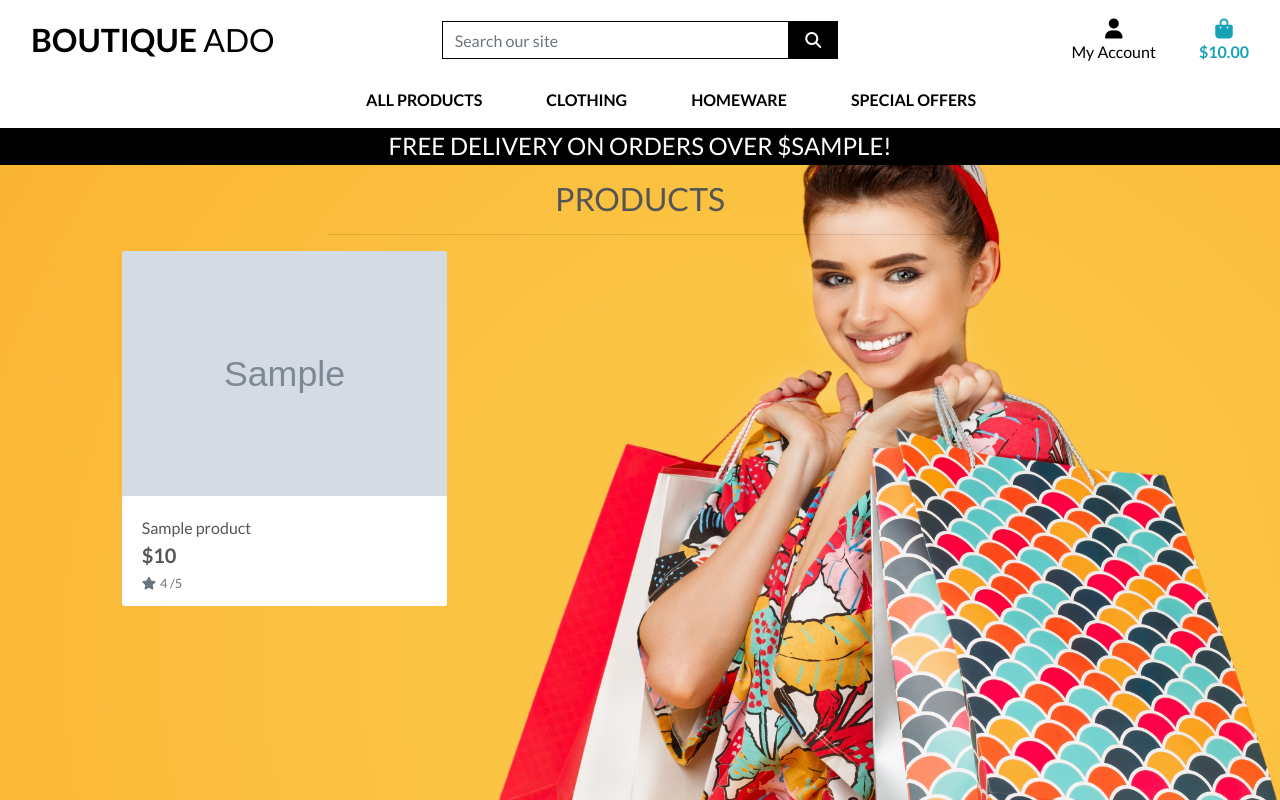
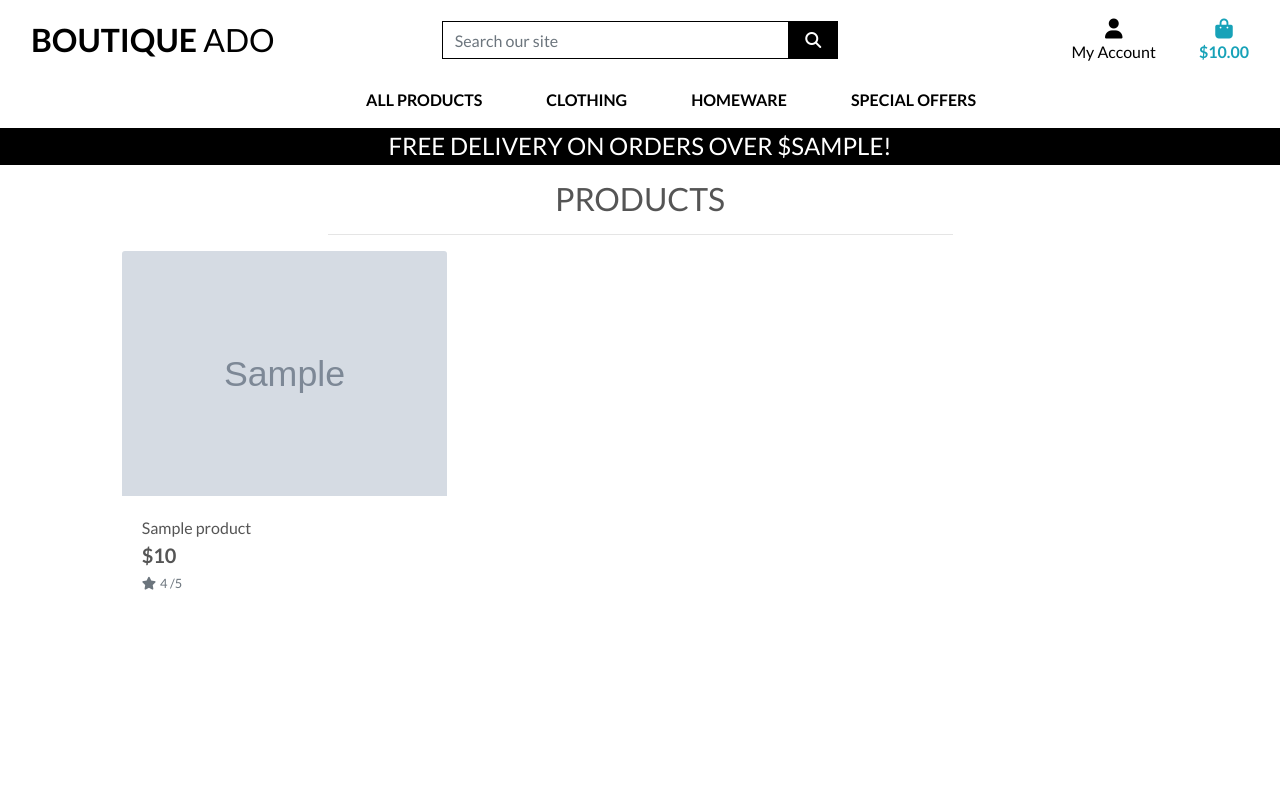
Before and after one commit to molnarlin/boutique_ado_v1, a Django app: template products/templates/products/products.html in a window 1280 px wide. Run offline with Django 3.2, Linux system fonts and the light colour scheme; the template is opened without the code that fills it: most values are stand-ins (such as "Sample title", 1, 10 or a date in 2020); grey boxes marked "Sample" are stand-in pictures; parts of the project's set-up code (start-up, migrations or seed data) failed here and were passed over; some libraries are stand-ins or nearby versions.

Commit message:
started product template

```diff
--- a/static/css/base.css
+++ b/static/css/base.css
@@ -60,6 +60,16 @@ body {
     background: #000 !important;
 }
 
+.overlay {
+    height: 100%;
+    width: 100%;
+    top: 0;
+    left: 0;
+    position: fixed;
+    background: white;
+    z-index: -1;
+}
+
 /* -------------------------------- Media Queries */
 
 /* Slightly larger container on xl screens */
```
